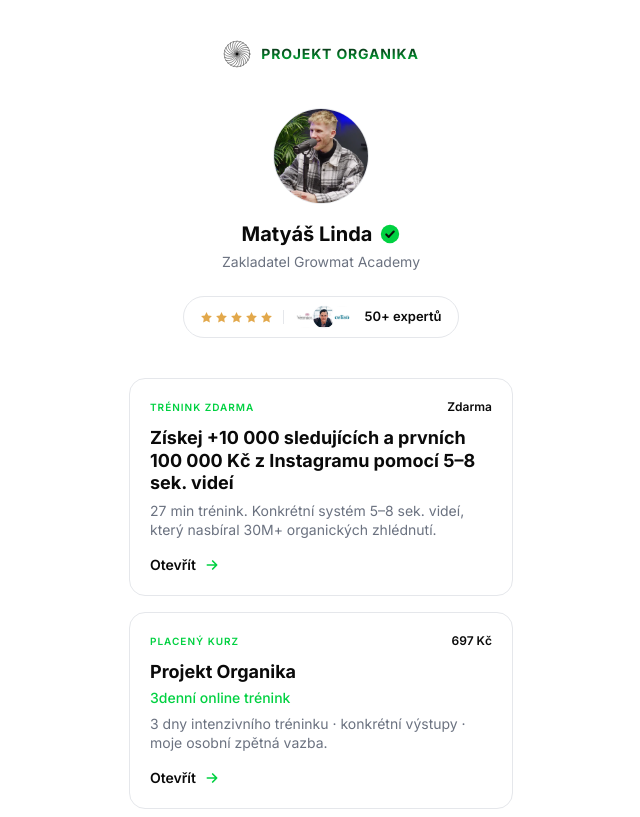
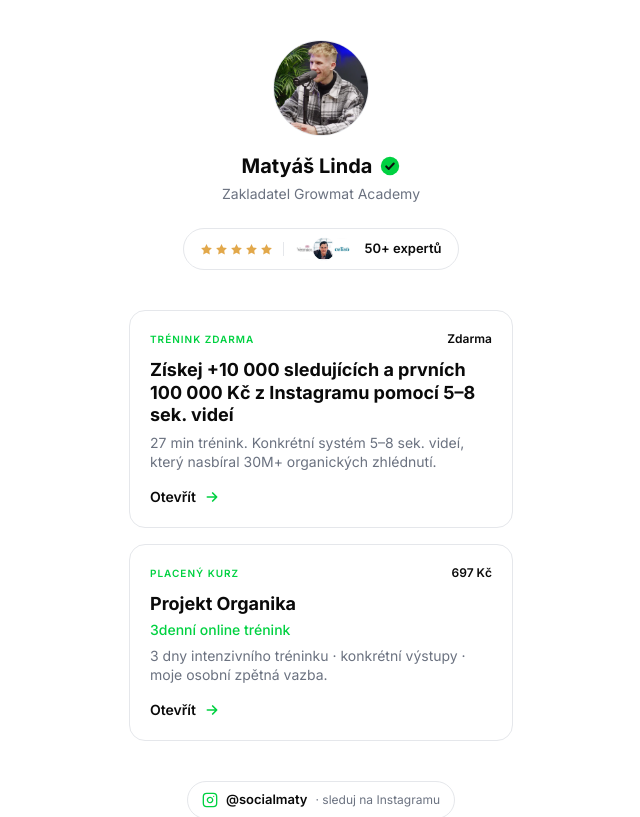
Before and after one commit to adambardzak/socialmaty, a Next.js app: page /start in a window 1280 px wide. Shown: the top 817 px of the page, without its empty margins (319-959 px from the left). Built offline with nearby package versions, Linux system fonts and the light colour scheme.

Commit message:
remove PROJEKT ORGANIKA wordmark from top of /start

```diff
--- a/src/app/start/page.tsx
+++ b/src/app/start/page.tsx
@@ -1,6 +1,5 @@
 import Link from "next/link";
 import Image from "next/image";
-import Logo from "@/components/Logo";
 import { ArrowRight, CheckCircle, Star } from "@/components/Icons";
 
 export const metadata = {
@@ -42,13 +41,8 @@
 export default function StartPage() {
   return (
     <div className="container-page max-w-md py-10">
-      {/* Wordmark */}
-      <div className="flex justify-center" data-reveal>
-        <Logo size="sm" />
-      </div>
-
       {/* Profile */}
-      <div className="mt-10 flex flex-col items-center text-center" data-reveal>
+      <div className="flex flex-col items-center text-center" data-reveal>
         <div className="relative h-24 w-24 overflow-hidden rounded-full border border-line">
           <Image
             src="/img/maty.webp"
```
